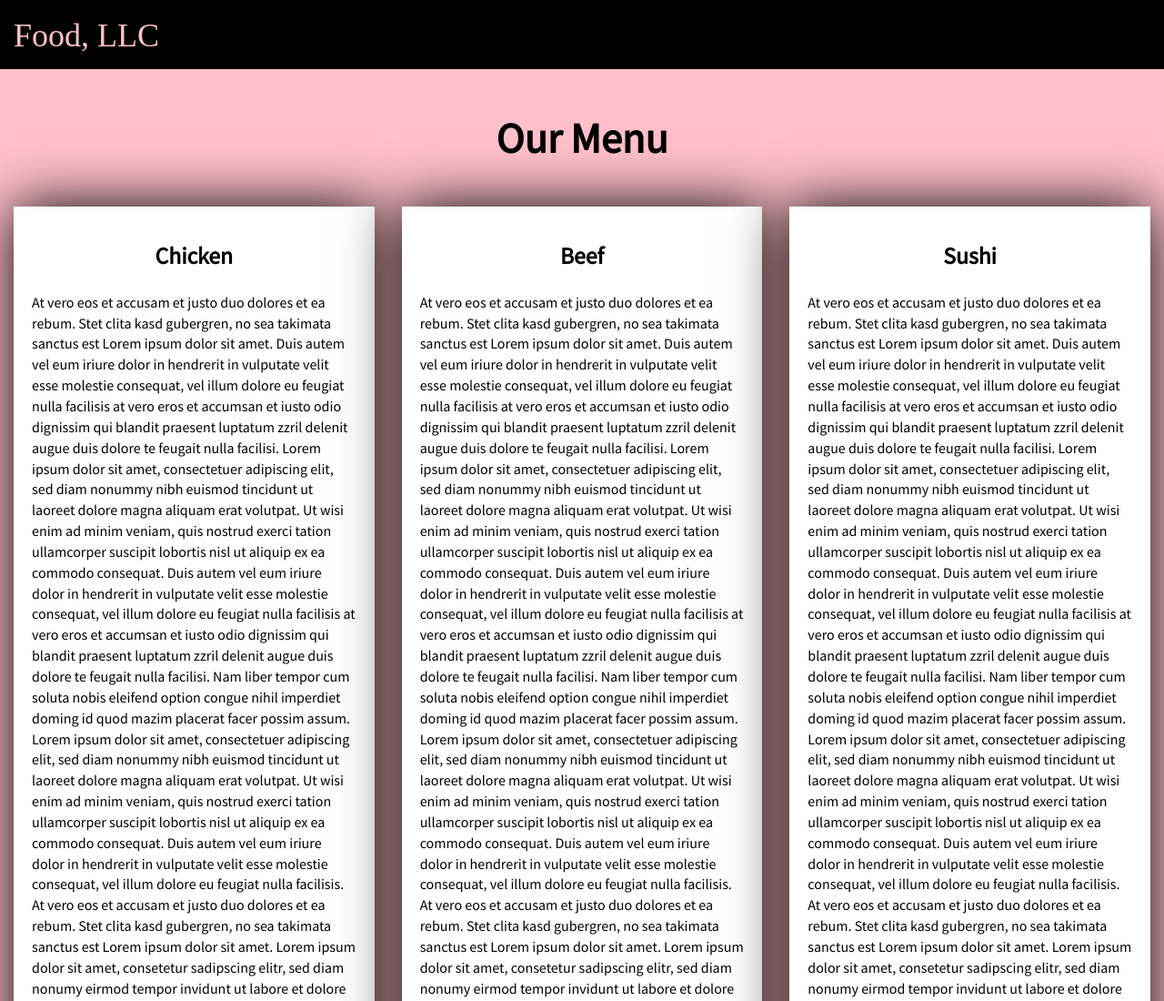
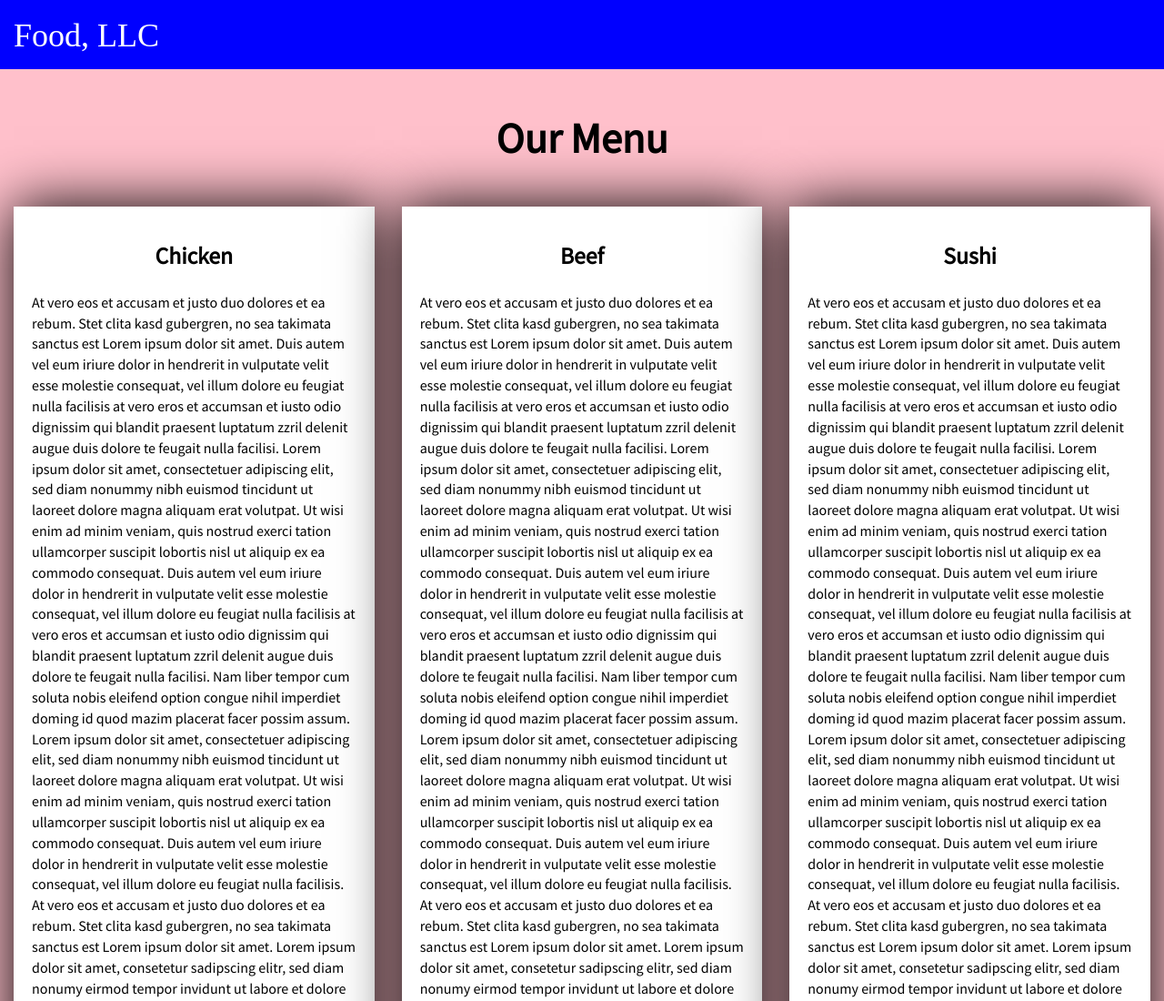
Before and after one commit to amnasaqer/module-3soloution, a plain HTML site: page index.html in a window 1280 px wide. Shown: the top 1100 px of the page at 91% size. Drawn offline with nearby package versions, Linux system fonts and the light colour scheme.

Commit message:
Update style2.css

```diff
--- a/style2.css
+++ b/style2.css
@@ -7,7 +7,7 @@ body {
 /** HEADER **/
 
 #header-nav {
-  background-color: black;
+  background-color: blue;
   border-radius: 0;
   border: 0;
 }
@@ -36,7 +36,7 @@ body {
 }
 
 .navbar-brand h1 {
-  color: Pink;
+  color: White;
   font-family: 'Times New Roman', cursive;
   font-size: 2em;
 
```
